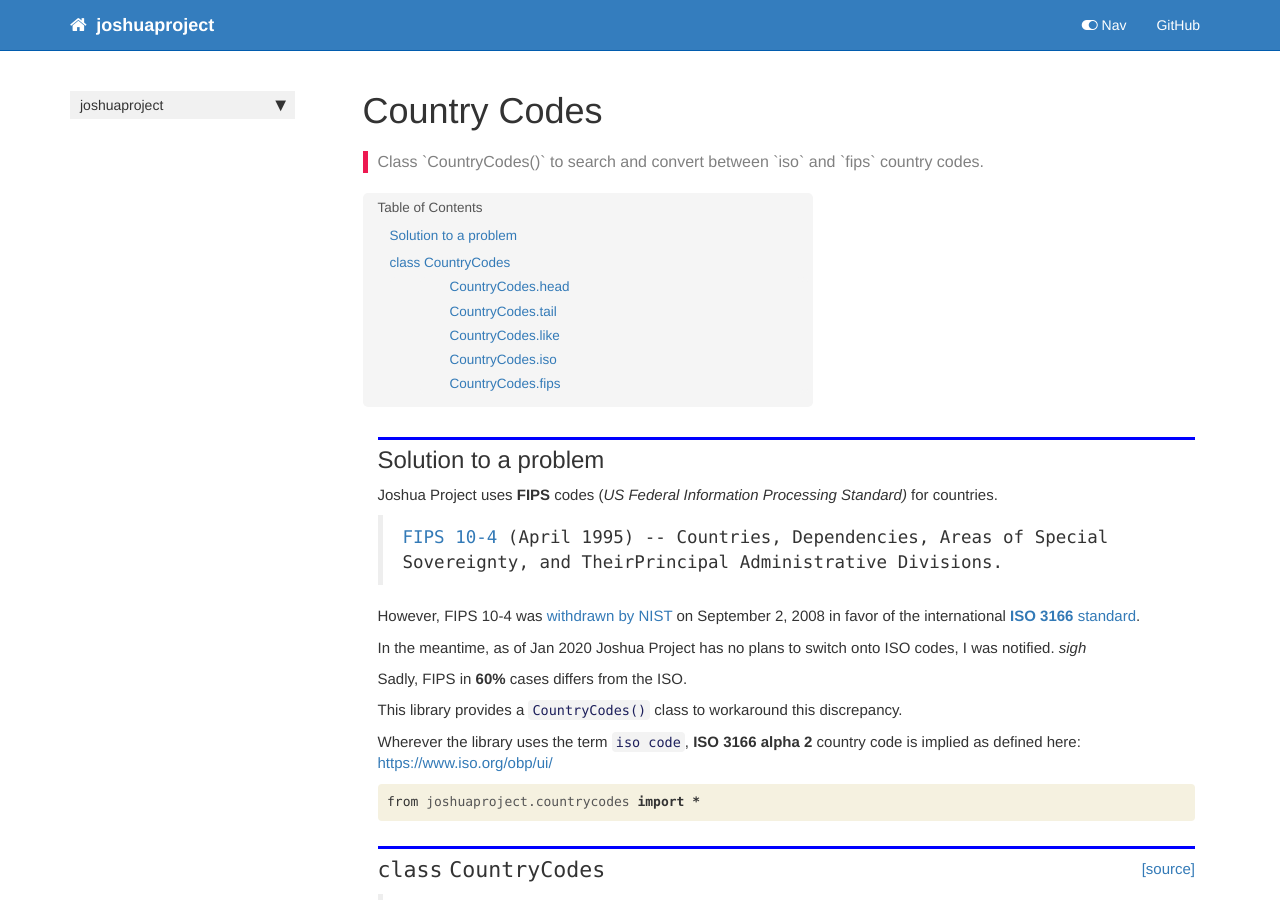
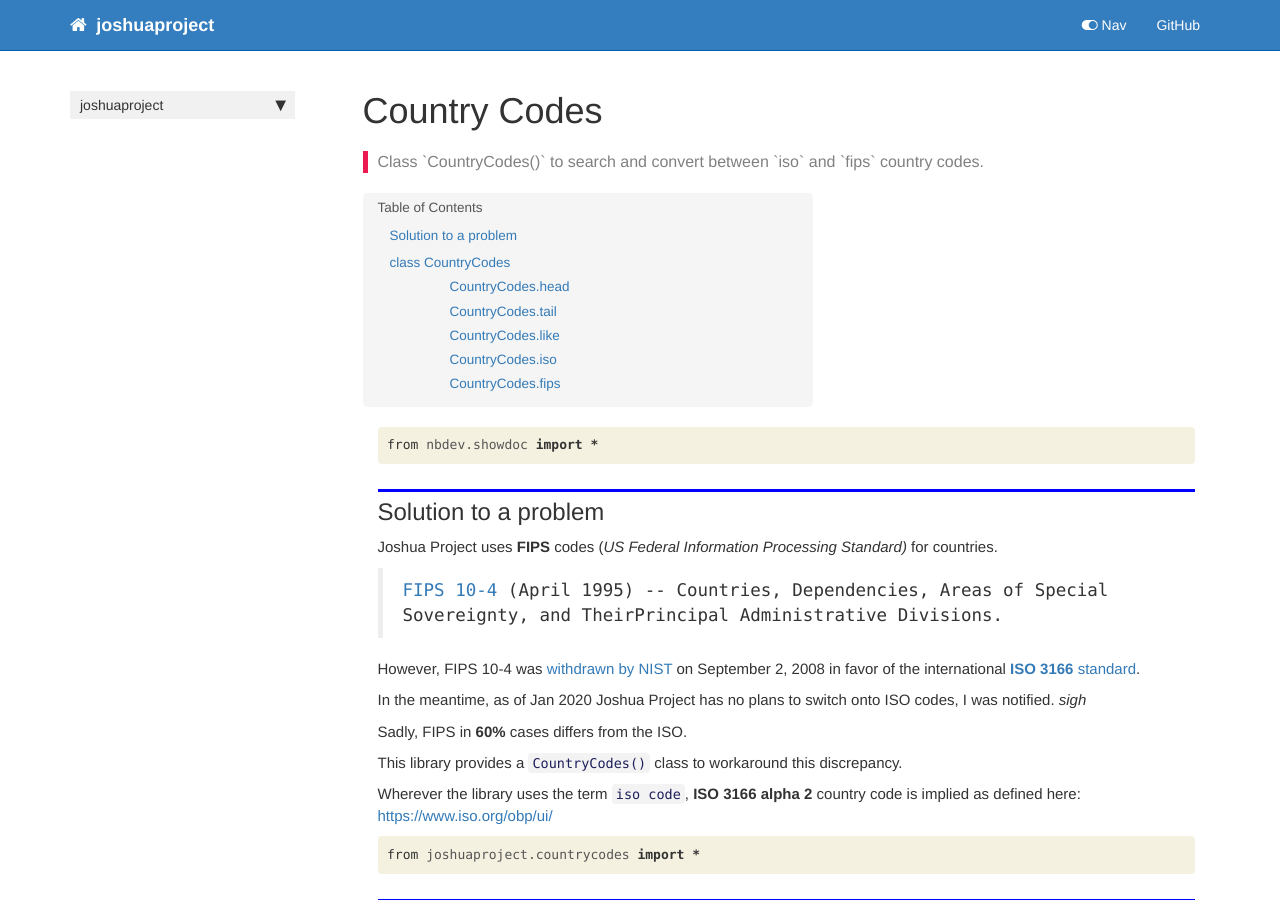
Before and after one commit to kdorichev/joshuaproject, a Jekyll site: the page built from docs/countrycodes.html, in a window 1280 px wide and 900 px high. Built offline with Jekyll 4.4.1, drawn with Linux system fonts in a browser that asks for light colours; nearby versions of some CDN libraries; comment, search, counter and statistics services are not loaded.

Commit message:
Remove empty notebook

```diff
--- a/docs/_data/sidebars/home_sidebar.yml
+++ b/docs/_data/sidebars/home_sidebar.yml
@@ -15,9 +15,6 @@
     - output: web,pdf
       title: Country Codes
       url: /countrycodes
-    - output: web,pdf
-      title: Title
-      url: /Untitled
     output: web
     title: joshuaproject
   output: web
--- a/docs/countrycodes.html
+++ b/docs/countrycodes.html
@@ -20,6 +20,22 @@
 <div class="container" id="notebook-container">
 
 <div class="cell border-box-sizing code_cell rendered">
+
+</div>
+<div class="cell border-box-sizing code_cell rendered">
+
+</div>
+<div class="cell border-box-sizing code_cell rendered">
+<div class="input">
+
+<div class="inner_cell">
+    <div class="input_area">
+<div class=" highlight hl-ipython3"><pre><span></span><span class="kn">from</span> <span class="nn">nbdev.showdoc</span> <span class="k">import</span> <span class="o">*</span>
+</pre></div>
+
+    </div>
+</div>
+</div>
 
 </div>
 <div class="cell border-box-sizing text_cell rendered"><div class="inner_cell">
@@ -53,9 +69,6 @@
     </div>
 </div>
 </div>
-
-</div>
-<div class="cell border-box-sizing code_cell rendered">
 
 </div>
 <div class="cell border-box-sizing code_cell rendered">
--- a/docs/sidebar.json
+++ b/docs/sidebar.json
@@ -2,7 +2,6 @@
   "joshuaproject": {
     "Overview": "/",
     "URL Functions": "/url",
-    "Country Codes": "/countrycodes",
-    "Title": "/Untitled"
+    "Country Codes": "/countrycodes"
   }
 }
```
Also changed, not shown: 2 other files.
